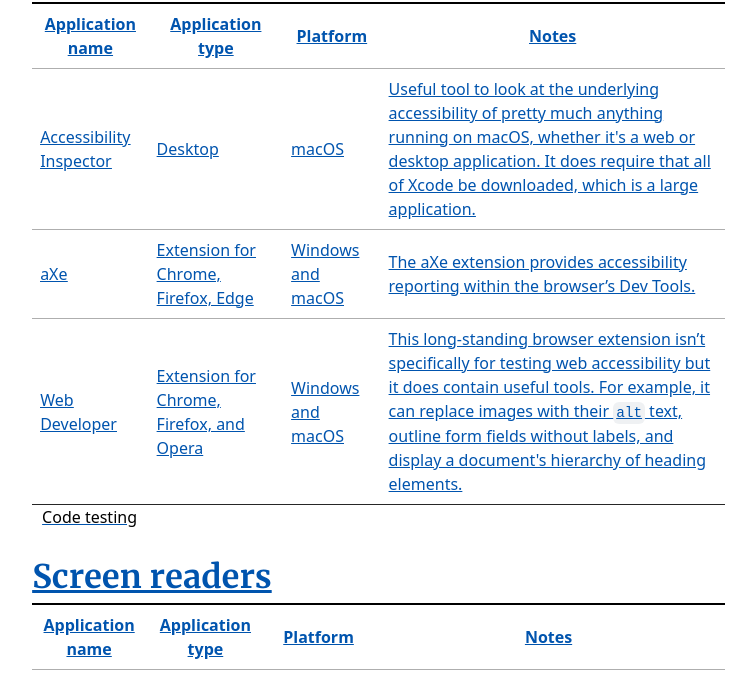
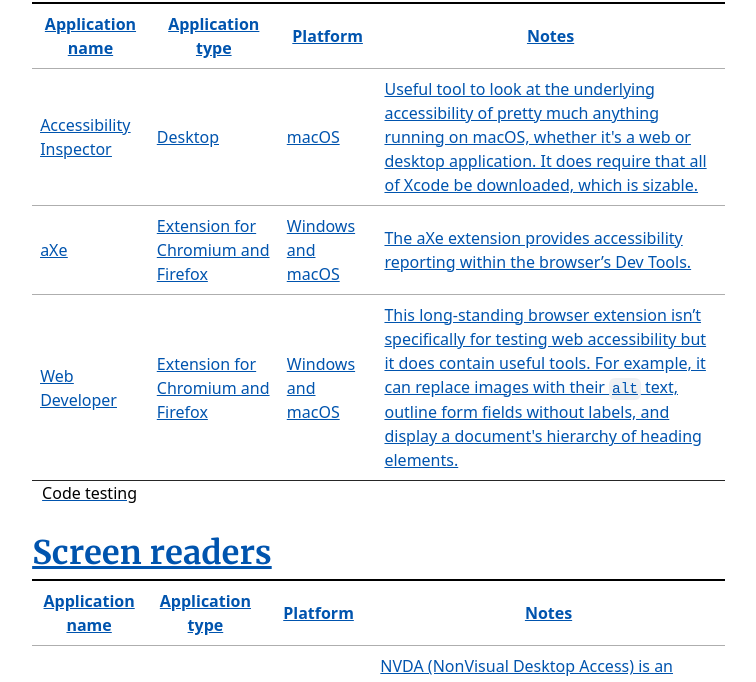
Before and after one commit to intel/AccessibilityPlaybook, an Eleventy site: page src/accessibility-tools.md in a window 1280 px wide. Shown: the part 680-1362 px from the top of the page, without its empty margins (169-925 px from the left). Built offline with nearby package versions, Linux system fonts and the light colour scheme; Eleventy itself is replaced by a stand-in of ours; files that its build step writes are made by us from their sources; a web font is replaced by a local one.

Commit message:
Tool text tweaks

```diff
--- a/src/accessibility-tools.md
+++ b/src/accessibility-tools.md
@@ -31,19 +31,19 @@
 			</td>
 			<td>Desktop</td>
 			<td>macOS</td>
-			<td>Useful tool to look at the underlying accessibility of pretty much anything running on macOS, whether it's a web or desktop application. It does require that all of Xcode be downloaded, which is a large application.</td>
+			<td>Useful tool to look at the underlying accessibility of pretty much anything running on macOS, whether it's a web or desktop application. It does require that all of Xcode be downloaded, which is sizable.</td>
 		</tr>
 		<tr>
 			<td>
 				<a href="https://www.deque.com/axe/browser-extensions/">aXe</a>
 			</td>
-			<td>Extension for Chrome, Firefox, Edge</td>
+			<td>Extension for Chromium and Firefox</td>
 			<td>Windows and macOS</td>
 			<td>The aXe extension provides accessibility reporting within the browser’s Dev Tools.</td>
 		</tr>
 		<tr>
 			<td><a href="https://chrispederick.com/work/web-developer/">Web Developer</a></td>
-			<td>Extension for Chrome, Firefox, and Opera</td>
+			<td>Extension for Chromium and Firefox</td>
 			<td>Windows and macOS</td>
 			<td>This long-standing browser extension isn’t specifically for testing web accessibility but it does contain useful tools. For example, it can replace images with their <code class="language-markup">alt</code> text, outline form fields without labels, and display a document's hierarchy of heading elements.</td>
 		</tr>
```
